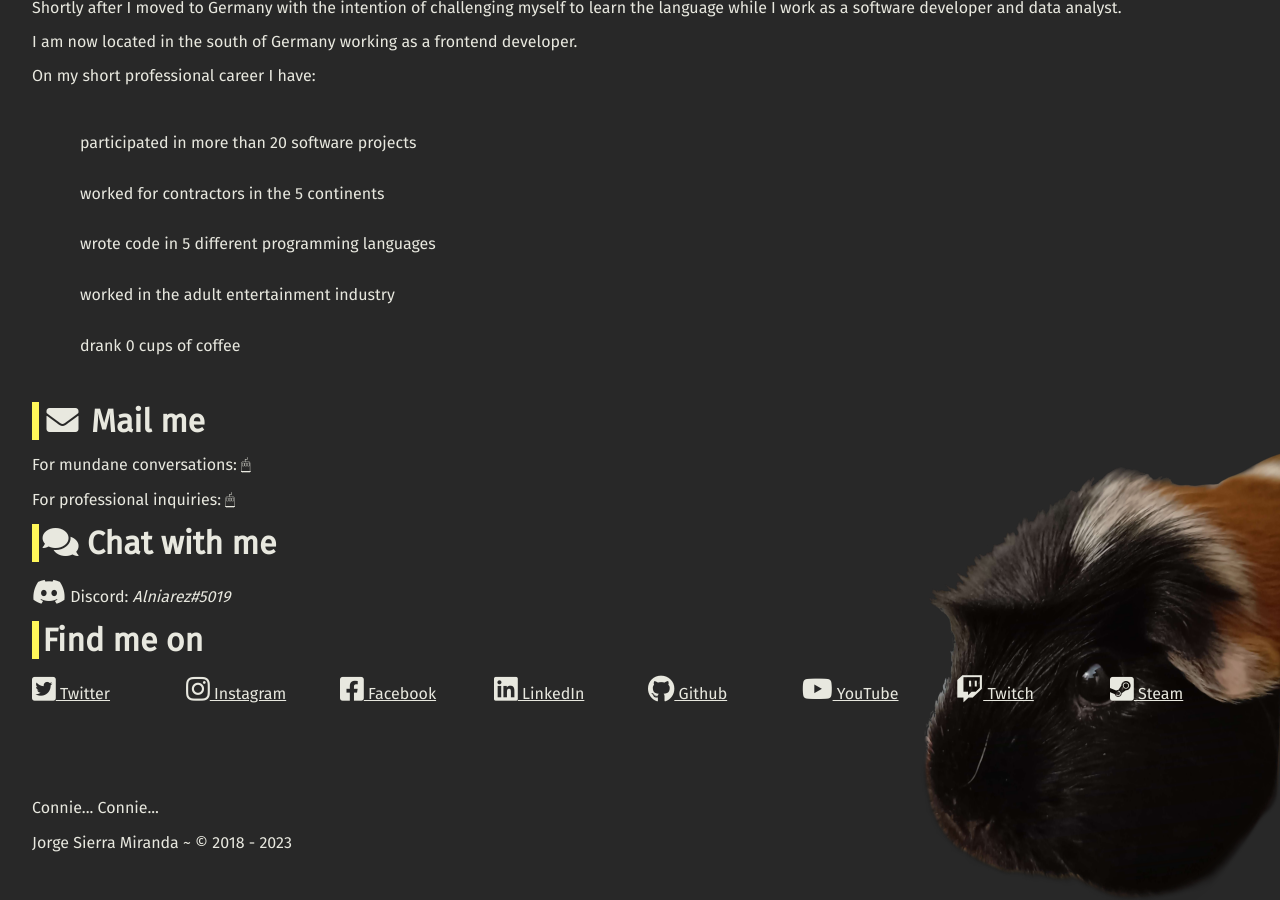
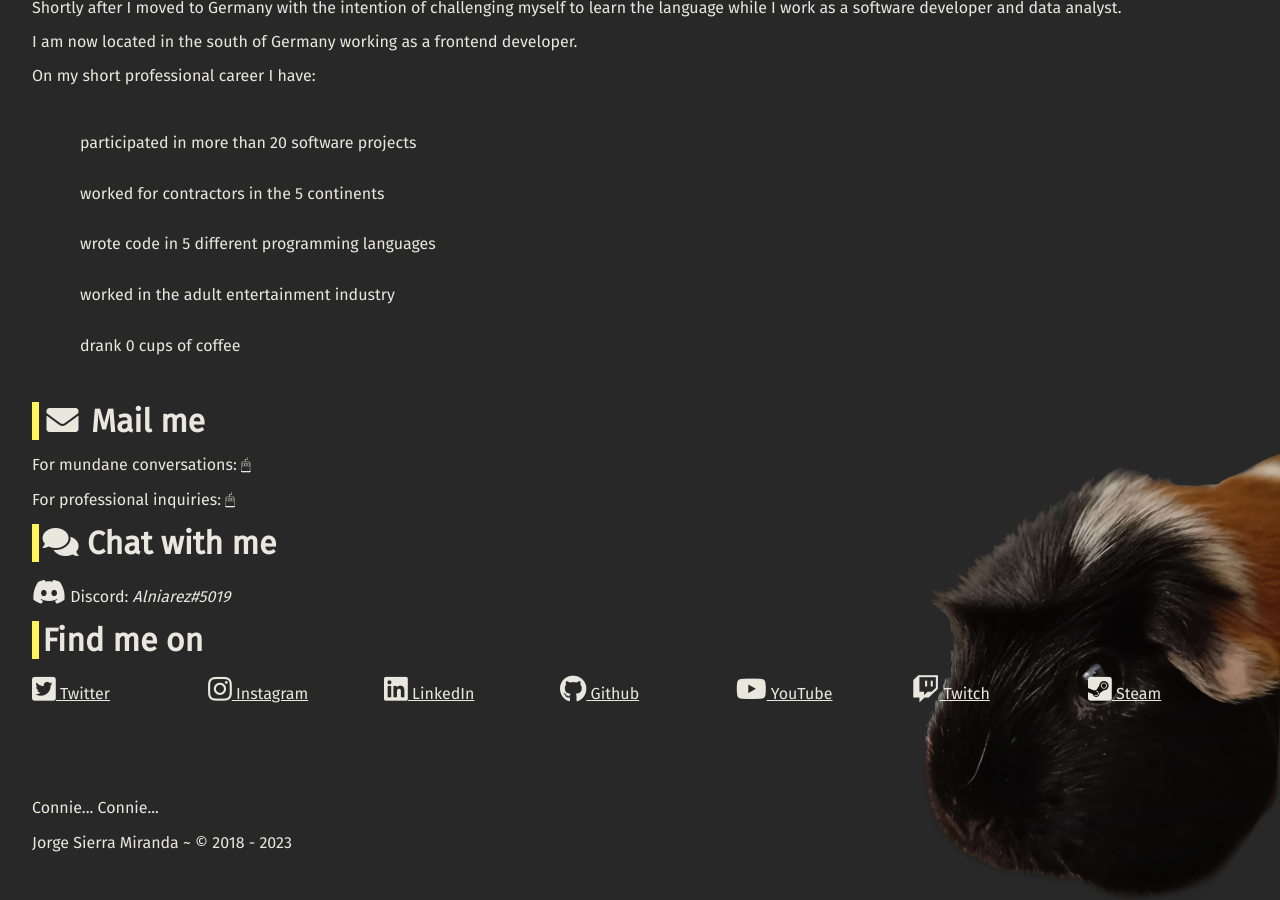
Before and after one commit to Alniarez/alniarez-web, a Jekyll site: the page built from index.md, in a window 1280 px wide and 900 px high, scrolled down 720 px. Built offline with Jekyll 4.4.1, drawn with Linux system fonts in a browser that asks for light colours; nearby versions of some CDN libraries.

Commit message:
removed facebook link

```diff
--- a/index.md
+++ b/index.md
@@ -60,7 +60,7 @@ For professional inquiries: [🖱](#){: class="secretMailto" data-secret="uHG.fk
 
 [<i class="fab fa-twitter-square font-big"></i> Twitter](https://twitter.com/Alniarez)
 [<i class="fab fa-instagram font-big"></i> Instagram](https://www.instagram.com/alniarez/)
-[<i class="fab fa-facebook-square font-big"></i> Facebook](https://www.facebook.com/Alniarez/)
+<!--[<i class="fab fa-facebook-square font-big"></i> Facebook](https://www.facebook.com/Alniarez/)-->
 [<i class="fab fa-linkedin font-big"></i> LinkedIn](xhttps://www.linkedin.com/in/jorge-sierra-miranda/x)
 [<i class="fab fa-github font-big"></i> Github](https://github.com/alniarez)
 [<i class="fab fa-youtube font-big"></i> YouTube](https://www.youtube.com/channel/UCapN1clZl8sar00SQ0rafSA/)
```
